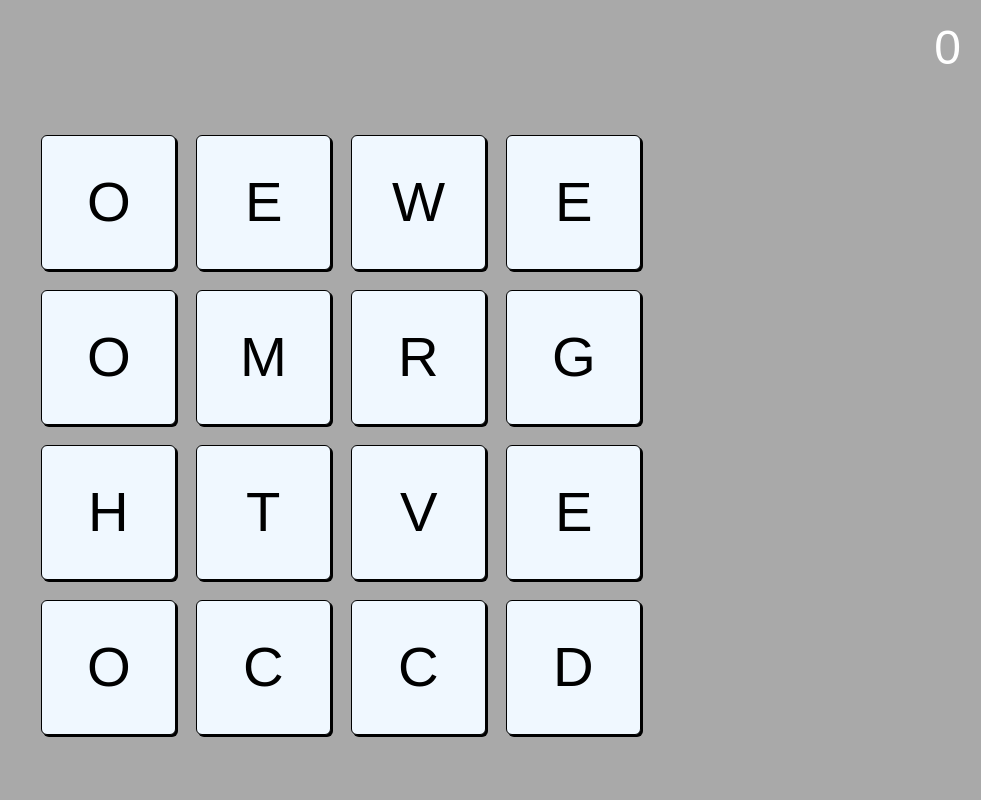
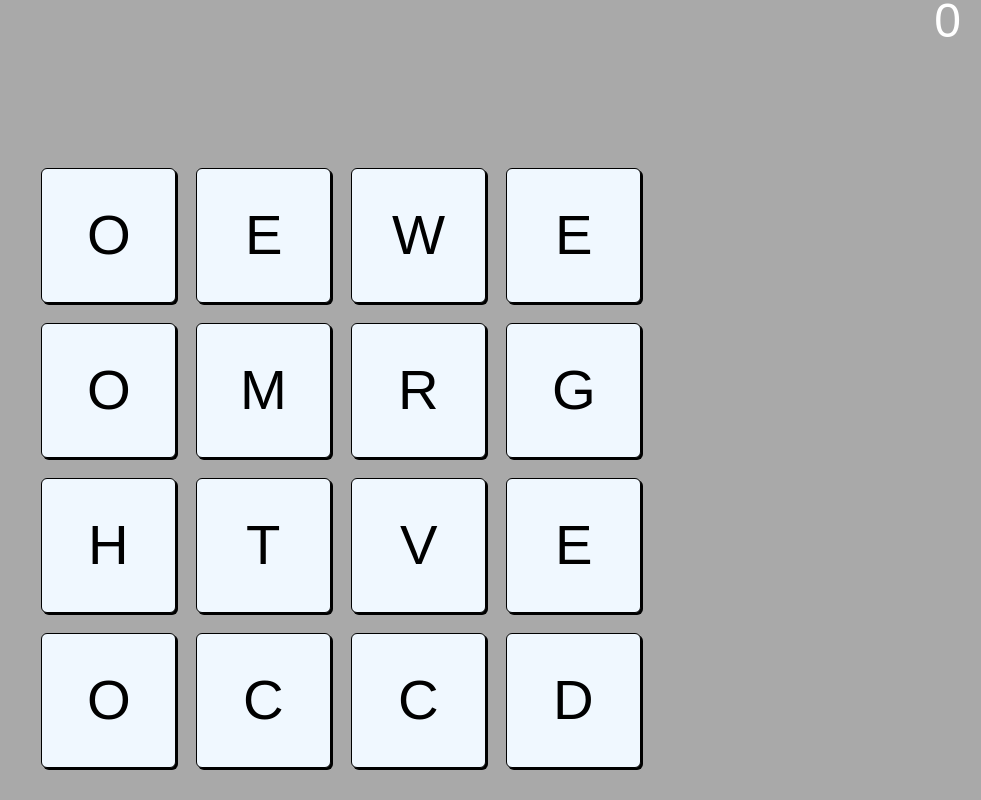
Before and after one commit to alexichristakis/word-hunt, a React (Create React App) app: page / in a window 1280 px wide. Shown: the whole page, without its empty margins (299-1280 px from the left). Built offline with nearby package versions, Linux system fonts and the light colour scheme; a web font is replaced by a local one.

Commit message:
fix current word height

```diff
--- a/src/components/Header/CurrentWord.module.scss
+++ b/src/components/Header/CurrentWord.module.scss
@@ -4,4 +4,11 @@
   line-height: 60px;
   transform-origin: left;
   padding-bottom: 20px;
+  white-space: nowrap;
+
+  // force the height of the word
+  &::after {
+    content: " ";
+    white-space: pre;
+  }
 }
--- a/src/components/Header/Score.module.scss
+++ b/src/components/Header/Score.module.scss
@@ -8,6 +8,7 @@
   color: white;
   transition: 250ms ease-out;
   transition-property: transform;
+  transform-origin: top right;
 
   &.counting {
     transform: scale(1.1);
```
